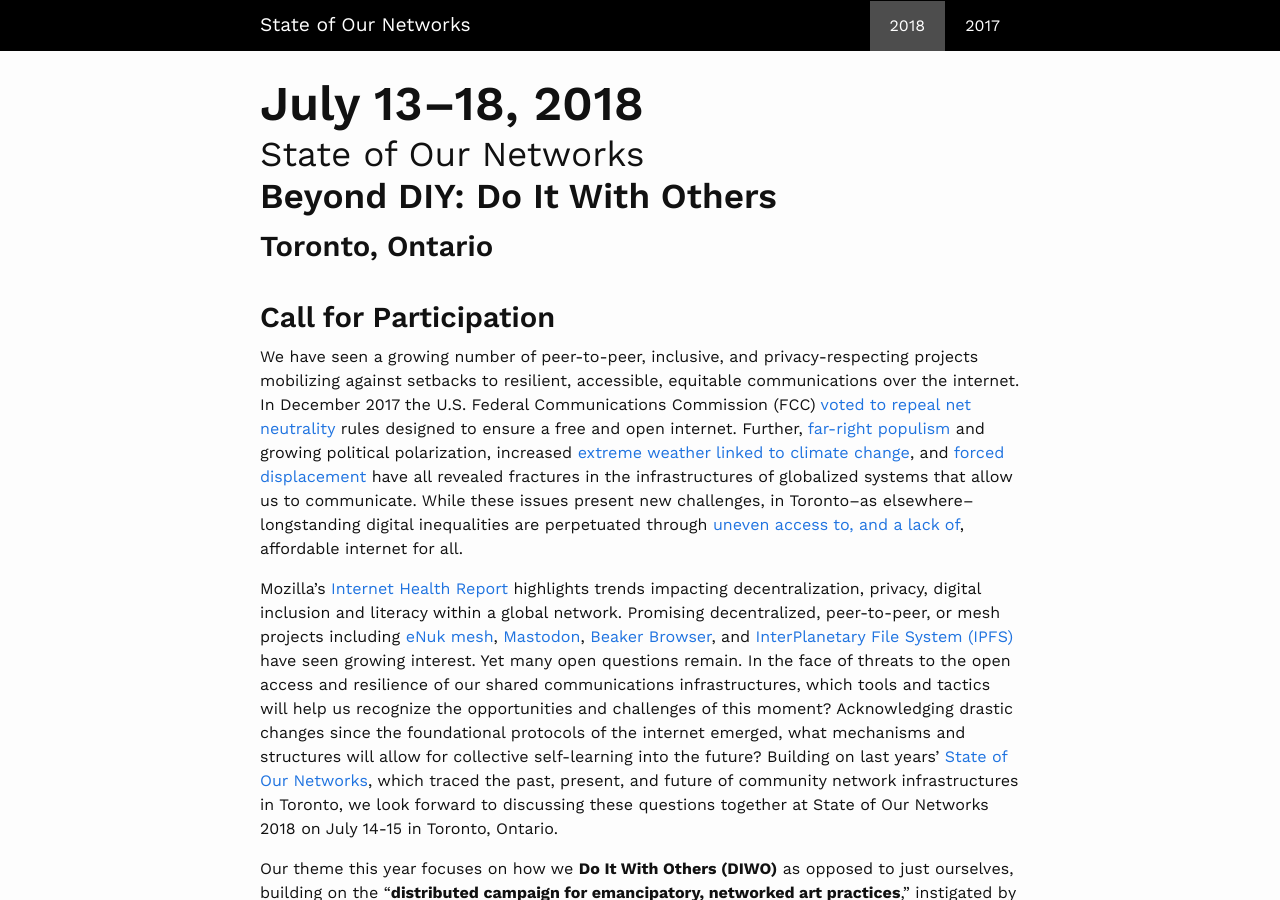
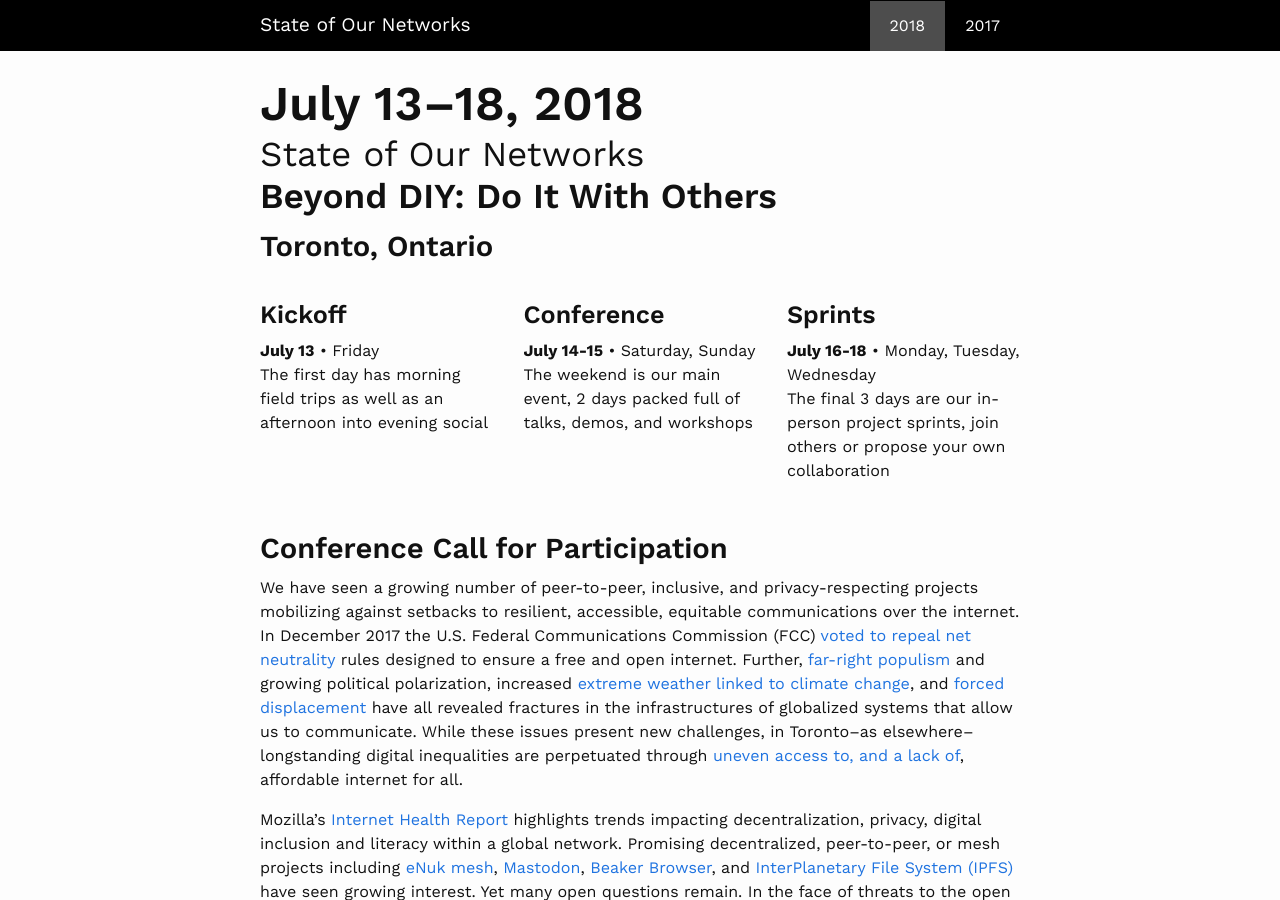
Before and after one commit to ournetworks/ournetworks.ca, a Jekyll site: the page built from 2018.md, in a window 1280 px wide and 900 px high. Built offline with Jekyll 4.4.1, drawn with Linux system fonts in a browser that asks for light colours.

Commit message:
add header section with kickoff conf and sprint

```diff
--- a/2018.md
+++ b/2018.md
@@ -18,7 +18,26 @@ redirect_from:
   <h2>Toronto, Ontario</h2>
 </div>
 
-## Call for Participation
+<!-- Areas section -->
+<section class="sections row featurette-events-row">
+  <div class="four columns">
+    <h3>Kickoff</h3>
+    <span><strong>July 13</strong> • Friday</span>
+    <p>The first day has morning field trips as well as an afternoon into evening social</p>
+  </div>
+  <div class="four columns">
+    <h3>Conference</h3>
+    <span><strong>July 14-15</strong> • Saturday, Sunday</span>
+    <p>The weekend is our main event, 2 days packed full of talks, demos, and workshops</p>
+  </div>
+  <div class="four columns">
+    <h3>Sprints</h3>
+    <span><strong>July 16-18</strong> • Monday, Tuesday, Wednesday</span>
+    <p>The final 3 days are our in-person project sprints, join others or propose your own collaboration</p>
+  </div>
+</section>
+
+## Conference Call for Participation
 
 We have seen a growing number of peer-to-peer, inclusive, and privacy-respecting projects mobilizing against setbacks to resilient, accessible, equitable communications over the internet. In December 2017 the U.S. Federal Communications Commission (FCC) [voted to repeal net neutrality](http://www.cbc.ca/news/business/fcc-net-neutrality-1.4448369) rules designed to ensure a free and open internet. Further, [far-right populism](http://www.telegraph.co.uk/politics/2017/10/24/rise-populist-far-right-has-swept-europe-2017/) and growing political polarization, increased [extreme weather linked to climate change](https://www.theguardian.com/environment/2017/dec/28/climate-change-2017-warmest-year-extreme-weather), and [forced displacement](http://www.unhcr.org/afr/news/stories/2017/6/5941561f4/forced-displacement-worldwide-its-highest-decades.html) have all revealed fractures in the infrastructures of globalized systems that allow us to communicate. While these issues present new challenges, in Toronto–as elsewhere–longstanding digital inequalities are perpetuated through [uneven access to, and a lack of](https://www.toronto.ca/legdocs/mmis/2017/ed/bgrd/backgroundfile-108896.pdf), affordable internet for all.
 
```
Also changed, not shown: index.md (+21 -1 lines).
